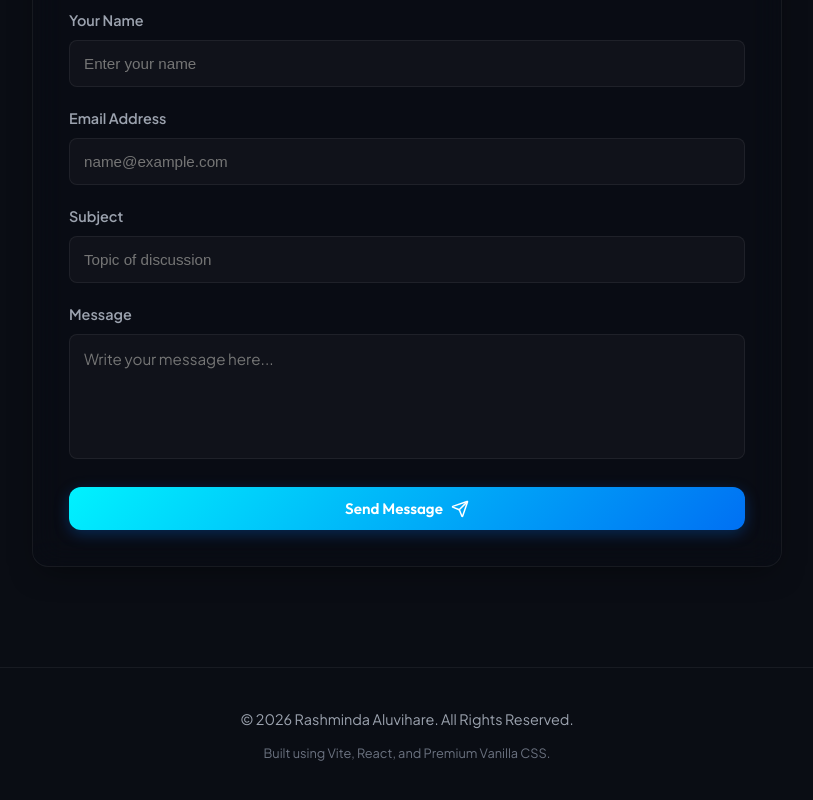
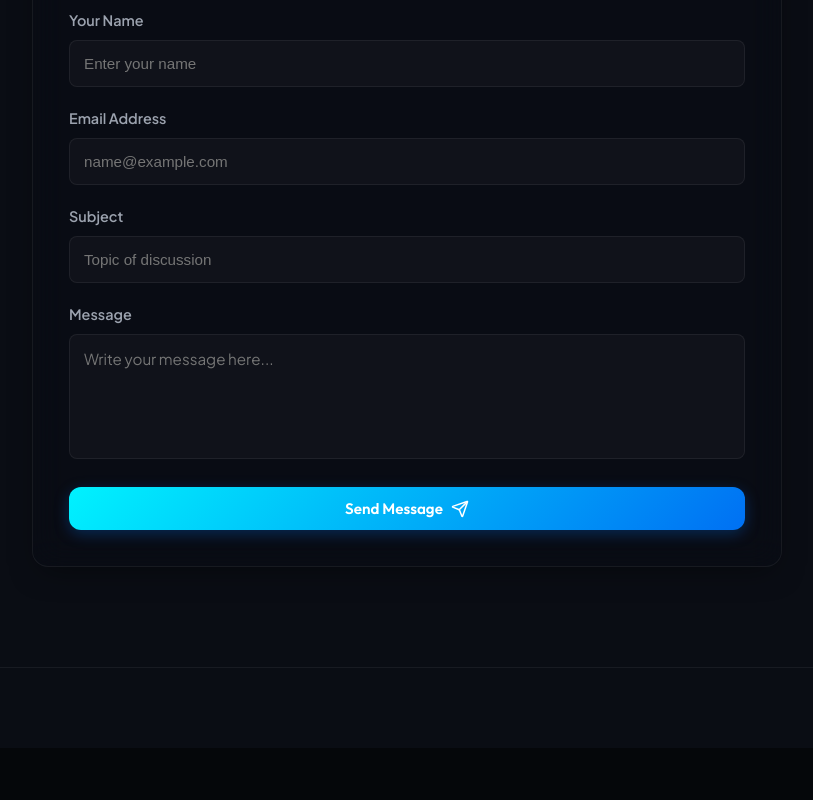
Before and after one commit to rashminda-aluvihare/My-portfolio, a React (Vite) app: page / in a window 1280 px wide. Shown: the part 8334-9134 px from the top of the page, without its empty margins (233-1046 px from the left). After the commit the page ends 9082 px from the top, so only its background shows below. Built offline with nearby package versions, Linux system fonts and the light colour scheme; no server answers.

Commit message:
Update footer content in App.jsx

```diff
--- a/src/App.jsx
+++ b/src/App.jsx
@@ -111,12 +111,7 @@ export default function App() {
           fontSize: '0.9rem',
         }}
       >
-        <div className="container" style={{ display: 'flex', flexDirection: 'column', gap: '12px' }}>
-          <p>© {new Date().getFullYear()} Rashminda Aluvihare. All Rights Reserved.</p>
-          <p style={{ color: 'var(--text-muted)', fontSize: '0.8rem' }}>
-            Built using Vite, React, and Premium Vanilla CSS.
-          </p>
-        </div>
+
       </footer>
 
       {/* Scroll to Top Trigger */}
```
